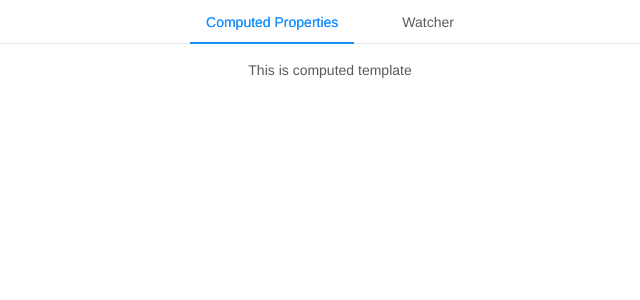
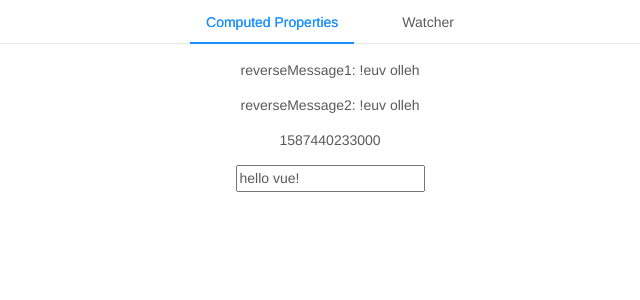
Before and after one commit to tjcchen/vue-practice, a Vue app in the folder vue-demo/: page / in a window 1280 px wide. Shown: the top 300 px of the page, without its empty margins (310-950 px from the left). Built offline with nearby package versions, Linux system fonts and the light colour scheme.

Commit message:
Adding code logic for computed properties and watcher

```diff
--- a/vue-demo/src/views/computedWatcher/Computed.vue
+++ b/vue-demo/src/views/computedWatcher/Computed.vue
@@ -1,12 +1,37 @@
 <template>
-  <div>
-    This is computed template
+  <div class="tab-body-computed-properties">
+    <p>reverseMessage1: {{ reverseMessage1 }}</p>
+    <p>reverseMessage2: {{ reverseMessage2() }}</p>
+    <p>{{ now }}</p>
+    <input v-model="message" />
   </div>
 </template>
 
 
 <script>
 export default {
-  name: 'computed'
+  name: 'computed',
+  data: function() {
+    return {
+      message: 'hello vue!'
+    };
+  },
+  computed: {
+    reverseMessage1: function() {
+      return this.message.split('')
+                         .reverse()
+                         .join('');
+    },
+    now: function() {
+      return Date.now();
+    }
+  },
+  methods: {
+    reverseMessage2: function() {
+      return this.message.split('')
+                         .reverse()
+                         .join('');
+    }
+  }
 }
 </script>
--- a/vue-demo/src/views/computedWatcher/Watcher.vue
+++ b/vue-demo/src/views/computedWatcher/Watcher.vue
@@ -1,11 +1,37 @@
 <template>
-  <div>
-    This is Watcher template!
+  <div class="tab-body-watcher">
+    <p>{{ fullName }}</p>
+    <div>
+      firstName: <input v-model="firstName" />
+    </div>
+    <div>
+      lastName: <input v-model="lastName" />
+    </div>
   </div>
 </template>>
 
 <script>
 export default {
   name: 'watcher',
+  data: function() {
+    return {
+      firstName: 'Andy',
+      lastName: 'Chen',
+      fullName: 'Andy Chen'
+    }
+  },
+  // computed: {
+  //   fullName: function() {
+  //     return this.firstName + ' ' + this.lastName;
+  //   }
+  // },
+  watch: {
+    firstName: function(val) {
+      this.fullName = val + ' ' + this.lastName;
+    },
+    lastName: function(val) {
+      this.fullName = this.firstName + ' ' + val;
+    }
+  }
 }
 </script>>
```
